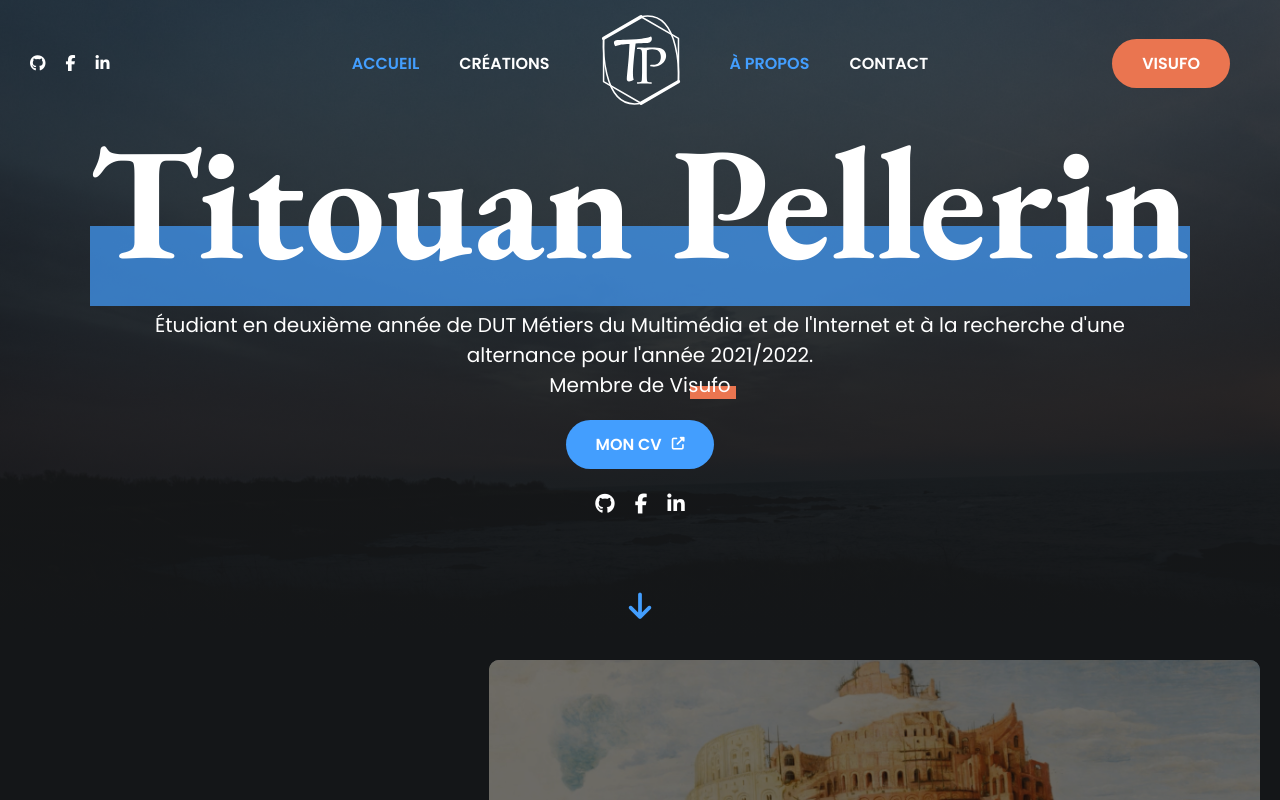
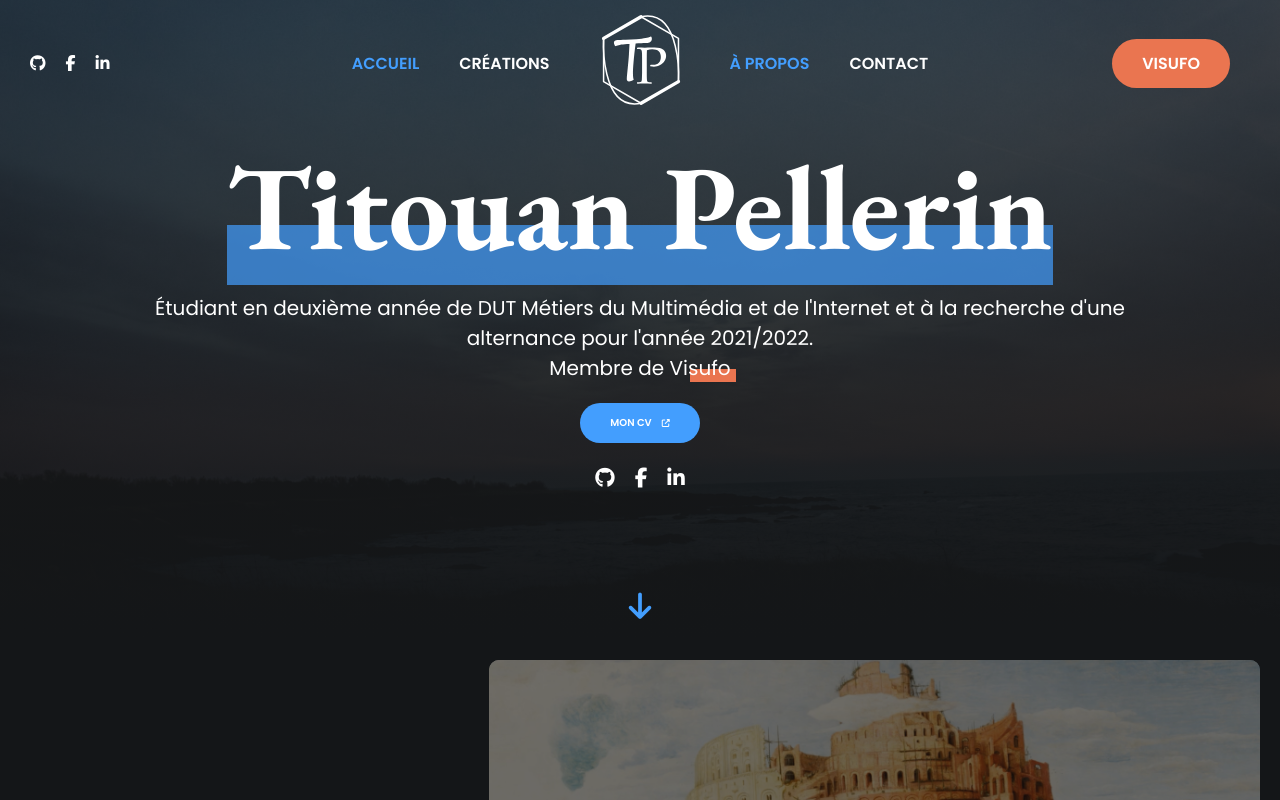
Before and after one commit to titouan-pellerin/Portfolio, a Vue app: page / in a window 1280 px wide. Shown: the top 800 px of the page. Built offline with nearby package versions, Linux system fonts and the light colour scheme.

Commit message:
Header height fix

```diff
--- a/src/App.vue
+++ b/src/App.vue
@@ -83,14 +83,16 @@ export default {
 
 <style>
 :root {
+  font-size: 62.5%;
   --accent-color: #439efe;
   --accent-color-70: #439dfeb4;
   --darker-accent-color: #3884d4;
-  --font-size-20: 20px;
-  --font-size-40: 40px;
-  --font-size-80: 80px;
-  --font-size-100: 100px;
-  --font-size-120: 120px;
+  --font-size-20: 2rem;
+  --font-size-40: 4rem;
+  --font-size-60: 6rem;
+  --font-size-80: 8rem;
+  --font-size-100: 10rem;
+  --font-size-120: 12rem;
 }
 
 html {
@@ -188,6 +190,7 @@ a {
   z-index: 100;
   background-color: transparent;
   transition: background-color ease-in-out 0.4s;
+  font-size: 1.6rem;
 }
 
 .window-scrolled #nav {
--- a/src/views/Home.vue
+++ b/src/views/Home.vue
@@ -165,7 +165,6 @@ export default {
 <style scoped>
 .home header {
   position: relative;
-  height: 80vh;
 }
 
 .header-layer {
@@ -193,12 +192,15 @@ export default {
   align-items: center;
   justify-content: center;
   flex-direction: column;
-  height: 100%;
+  min-height: 80vh;
+  padding: 120px 50px;
+  box-sizing: border-box;
+
 }
 
 .header-title {
-  font-size: var(--font-size-80);
   text-align: center;
+  font-size: var(--font-size-60);
 }
 
 .header-caption {
```
